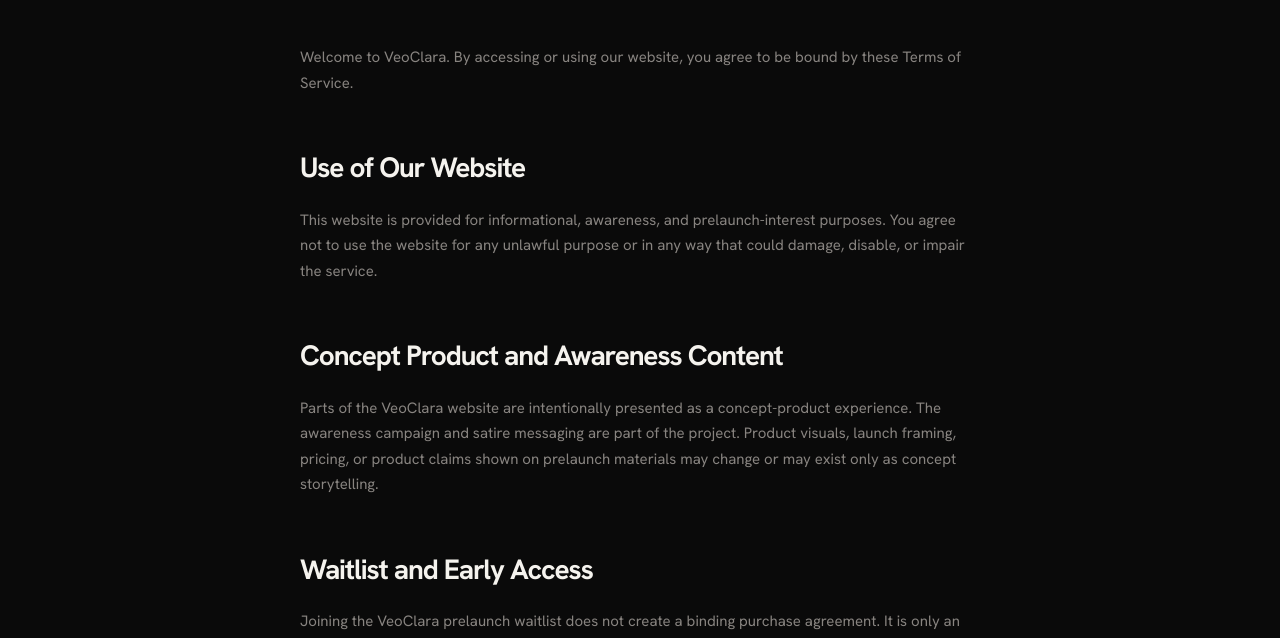
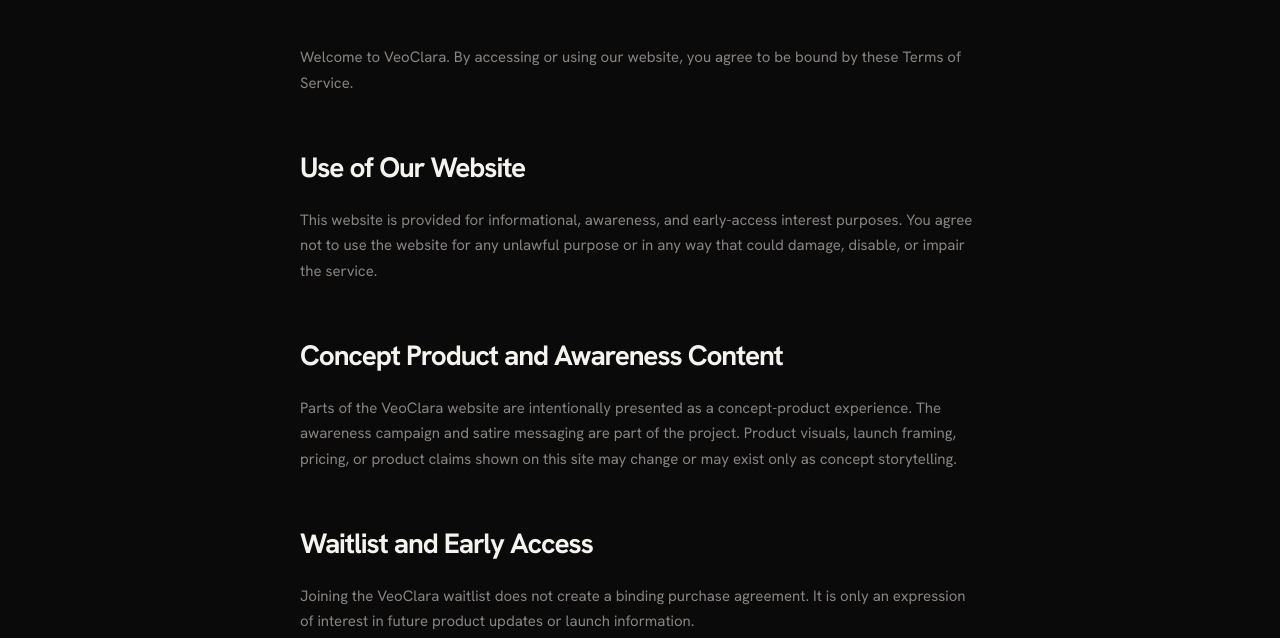
Before and after one commit to sakaarpuri/neosight-AI, a plain HTML site: page terms.html in a window 1280 px wide. Shown: the part 314-952 px from the top of the page. Drawn offline with Linux system fonts and the light colour scheme.

Commit message:
copy: remove prelaunch wording from legal pages

```diff
--- a/terms.html
+++ b/terms.html
@@ -158,13 +158,13 @@ footer a:hover { color: var(--text); }
   <p>Welcome to VeoClara. By accessing or using our website, you agree to be bound by these Terms of Service.</p>
 
   <h2>Use of Our Website</h2>
-  <p>This website is provided for informational, awareness, and prelaunch-interest purposes. You agree not to use the website for any unlawful purpose or in any way that could damage, disable, or impair the service.</p>
+  <p>This website is provided for informational, awareness, and early-access interest purposes. You agree not to use the website for any unlawful purpose or in any way that could damage, disable, or impair the service.</p>
 
   <h2>Concept Product and Awareness Content</h2>
-  <p>Parts of the VeoClara website are intentionally presented as a concept-product experience. The awareness campaign and satire messaging are part of the project. Product visuals, launch framing, pricing, or product claims shown on prelaunch materials may change or may exist only as concept storytelling.</p>
+  <p>Parts of the VeoClara website are intentionally presented as a concept-product experience. The awareness campaign and satire messaging are part of the project. Product visuals, launch framing, pricing, or product claims shown on this site may change or may exist only as concept storytelling.</p>
 
   <h2>Waitlist and Early Access</h2>
-  <p>Joining the VeoClara prelaunch waitlist does not create a binding purchase agreement. It is only an expression of interest in future product updates or launch information.</p>
+  <p>Joining the VeoClara waitlist does not create a binding purchase agreement. It is only an expression of interest in future product updates or launch information.</p>
 
   <h2>Intellectual Property</h2>
   <p>All content on this website, including text, images, product renders, branding, layouts, and code, is the property of VeoClara or its licensors and is protected by applicable intellectual property laws.</p>
```
Also changed, not shown: privacy.html (+2 -2 lines).
